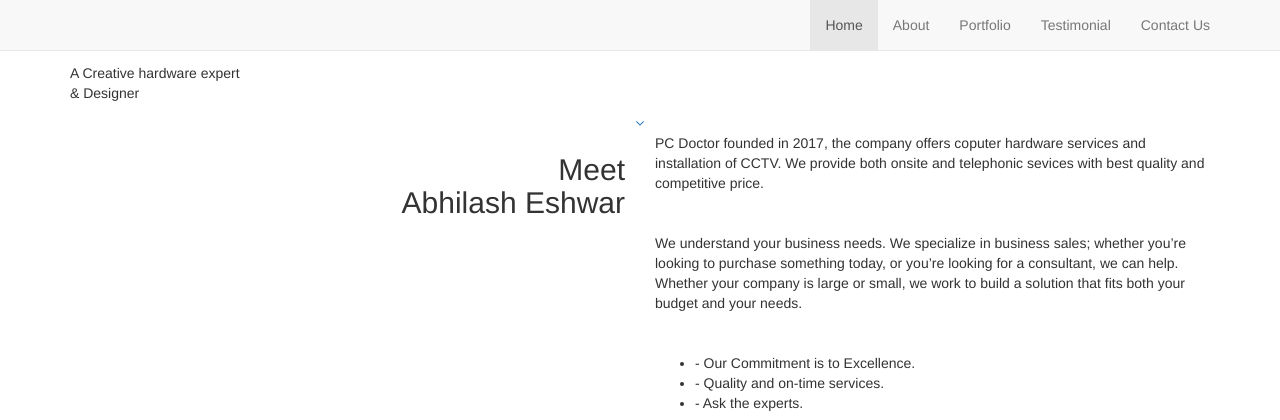
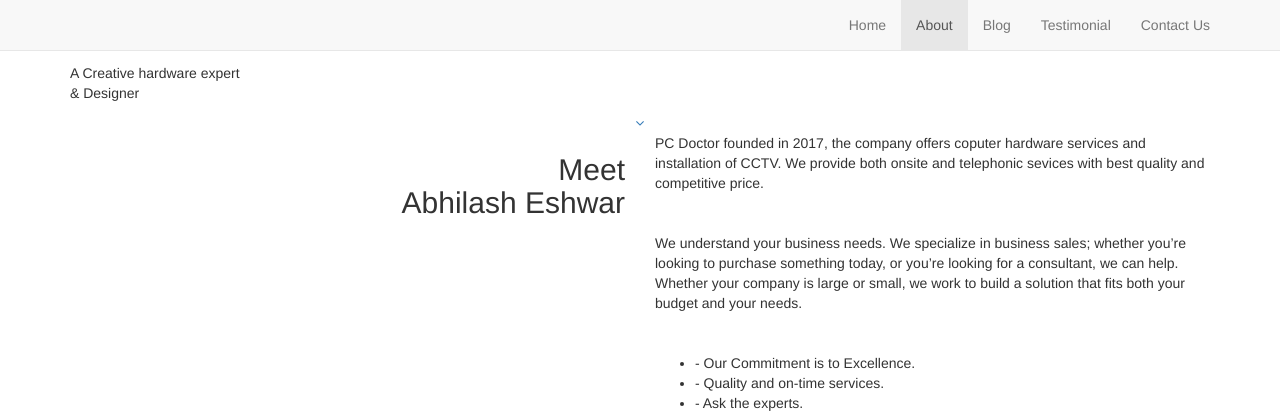
Before and after one commit to KiranGangadhar01/PC-Doctor, a Django app: page /about/ in a window 1280 px wide. Shown: the top 420 px of the page. Run offline with Django 3.2, Linux system fonts and the light colour scheme; some libraries are stand-ins or nearby versions.

Commit message:
LoginView updated

```diff
--- a/PCDoctor/PCDoctor/settings.py
+++ b/PCDoctor/PCDoctor/settings.py
@@ -107,7 +107,7 @@ AUTH_PASSWORD_VALIDATORS = [
 
 LANGUAGE_CODE = 'en-us'
 
-TIME_ZONE = 'UTC'
+TIME_ZONE = 'UTC+5:30'
 
 USE_I18N = True
 
@@ -121,3 +121,7 @@ USE_TZ = True
 
 STATIC_URL = '/static/'
 STATICFILES_DIRS = [os.path.join(BASE_DIR, 'static'),]
+
+LOGIN_URL = '/login/'
+LOGIN_REDIRECT_URL = '/blog/'
+LOGOUT_REDIRECT_URL = '/blog/'
--- a/PCDoctor/PCDoctor/urls.py
+++ b/PCDoctor/PCDoctor/urls.py
@@ -21,5 +21,5 @@ urlpatterns = [
     path('admin/', admin.site.urls),
     path('', include('computers.urls')),
     path('account/login/', LoginView.as_view(), name='login'),
-    path('account/logout/', LogoutView.as_view(), name='logout', kwargs={'next_page':'/'}),
+    path('account/logout/', LogoutView.as_view(), name='logout', kwargs={'next_page':'/blog/'}),
 ]
--- a/PCDoctor/computers/urls.py
+++ b/PCDoctor/computers/urls.py
@@ -1,6 +1,9 @@
 from django.urls import path
 from . import views
 
+app_name = 'basic_app'
+
 urlpatterns = [
-    path('about/', views.BasicView.as_view(), name='about-us'),
+    path('about/', views.AboutView.as_view(), name='about-us'),
+    path('blog/', views.BlogView.as_view(), name='blog'),
 ]
--- a/PCDoctor/computers/views.py
+++ b/PCDoctor/computers/views.py
@@ -2,5 +2,8 @@ from django.shortcuts import render
 from django.views.generic import (TemplateView,)
 
 # Create your views here.
-class BasicView(TemplateView):
+class AboutView(TemplateView):
     template_name = 'computers/about-us.html'
+
+class BlogView(TemplateView):
+    template_name = 'computers/blog.html'
--- a/PCDoctor/templates/computers/about-us.html
+++ b/PCDoctor/templates/computers/about-us.html
@@ -7,7 +7,7 @@
   <meta name="viewport" content="width=device-width, initial-scale=1">
   <title>About-Us</title>
 
-  <link rel="stylesheet" type="text/css" href="{% url 'https://fonts.googleapis.com/css?family=Fira+Sans|Roboto:300,400|Questrial|Satisfy' %}">
+  <link rel="stylesheet" type="text/css" href="https://fonts.googleapis.com/css?family=Fira+Sans|Roboto:300,400|Questrial|Satisfy">
   <link rel="stylesheet" type="text/css" href="{% static 'css/font-awesome.min.css' %}">
   <link rel="stylesheet" type="text/css" href="{% static 'css/bootstrap.min.css' %}">
   <link rel="stylesheet" type="text/css" href="{% static 'css/animate.css' %}">
@@ -37,9 +37,9 @@
             </div>
             <div class="collapse navbar-collapse" id="lauraMenu">
               <ul class="nav navbar-nav navbar-right navbar-border">
-                <li class="active"><a href="#main-header">Home</a></li>
-                <li><a href="#about">About</a></li>
-                <li><a href="#portfolio">Portfolio</a></li>
+                <li><a href="#main-header">Home</a></li>
+                <li class="active"><a href="#about">About</a></li>
+                <li><a href="{% url 'basic_app:blog' %}">Blog</a></li>
                 <li><a href="#testimonial">Testimonial</a></li>
                 <li><a href="#contact">Contact Us</a></li>
               </ul>
--- a/PCDoctor/templates/registration/login.html
+++ b/PCDoctor/templates/registration/login.html
@@ -10,9 +10,10 @@
 
   <form method="POST" action="{% url 'login' %}">
   {% csrf_token %}
-    {{form_as.p}}
+    {{form.as_p}}
 
     <input type="submit" class='btn btn-primary' value="Login" />
     <input type="hidden" name="next" value="{{ next }}" />
+
 </form>
 </div>
```
Also changed, not shown: PCDoctor/templates/computers/blog.html (+25 -8 lines), PCDoctor/db.sqlite3.
